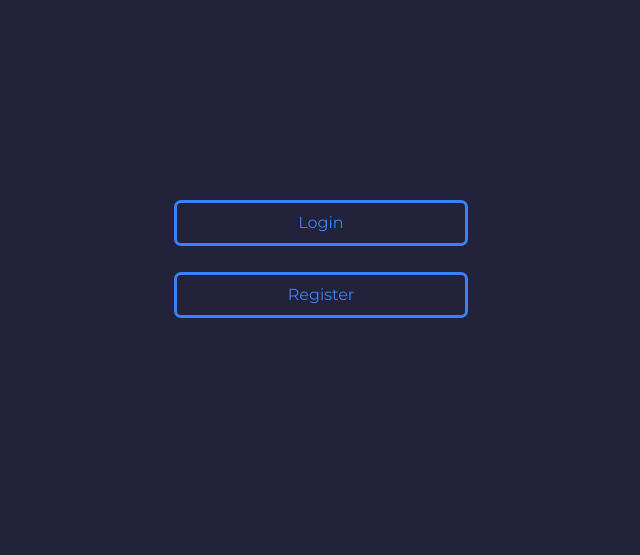
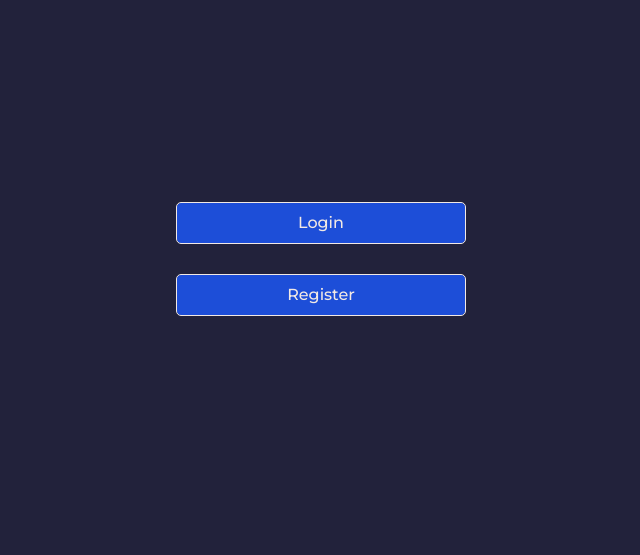
Before and after one commit to usyntest/CollegeApp, a Django app: page /profile/ in a window 1280 px wide. Shown: the part 144-699 px from the top of the page, without its empty margins (319-959 px from the left). Run offline with Django 4.2, Linux system fonts and the light colour scheme; some libraries are stand-ins or nearby versions.

Commit message:
profile page minor UI changes and buttons across the website changed

```diff
--- a/client/static/client/profile.css
+++ b/client/static/client/profile.css
@@ -1,4 +1,13 @@
 .profile-card {
     background-color: #4A4E69;
+    color: #C9ADA7;
+}
+
+.profile-card-username {
+    color: #9A8C98;
+}
+
+.profile-card-course, .profile-card-year, .profile-card-clout {
     color: #F2E9E4;
+
 }
--- a/client/static/client/style.css
+++ b/client/static/client/style.css
@@ -45,3 +45,9 @@ textarea {
     color: #F2E9E4 !important;
     border: 2px solid #9A8C98;
 }
+
+.btn {
+    color: #F2E9E4;
+    font-weight: 500;
+    outline: #F2E9E4 1px solid;
+}
--- a/client/templates/client/create.html
+++ b/client/templates/client/create.html
@@ -44,7 +44,7 @@
         <input type="hidden" value="" class="clout-input" name="clout">
 
         <div class="button my-5 w-100">
-            <button class="py-2 my-4 px-4 outline outline-blue-500 text-blue-500 rounded w-full submit-btn" type="submit">
+            <button class="btn py-2 my-4 px-4 bg-blue-700 rounded w-full submit-btn" type="submit">
                 Create
             </button>
         </div>
--- a/client/templates/client/profile.html
+++ b/client/templates/client/profile.html
@@ -4,7 +4,9 @@
 <div class="flex md:w-72 w-100 mx-auto h-full justify-center items-center">
   {% if user.is_authenticated %} {% if user.username %}
   <div>
-    <div class="profile-card rounded-lg pt-10 pb-5 mb-5 shadow-lg shadow-zinc-600">
+    <div
+      class="profile-card rounded-lg pt-10 pb-5 mb-5 shadow-lg shadow-zinc-600"
+    >
       <div class="profile-card-img">
         <img
           src="{{ user.student.image.url }}"
@@ -17,23 +19,21 @@
           <h1 class="text-xl font-bold leading-5">
             {{ user.first_name }} {{ user.last_name }}
           </h1>
-          <p class="text-sm">@{{ user.username }}</p>
+          <p class="profile-card-username text-sm">@{{ user.username }}</p>
         </div>
 
         <div class="w-full my-3">
-          <div class="w-100 text-center">
+          <div class="w-100 text-center profile-card-course">
             <img
               class="h-7 inline"
               src="{% static 'client/icons/course.svg' %}"
               alt="course icon svg"
             />
-            <p class="inline md:text-sm">
-                B.Sc (Hons) Computer Science
-            </p>
+            <p class="inline md:text-sm">B.Sc (Hons) Computer Science</p>
           </div>
           <div class="w-3/4 mx-auto flex pt-3">
             <div class="w-2/4">
-              <div class="text-center">
+              <div class="text-center profile-card-clout">
                 <img
                   class="h-7 inline"
                   src="{% static 'client/icons/clout.svg' %}"
@@ -43,7 +43,7 @@
               </div>
             </div>
             <div class="w-2/4">
-              <div class="text-center">
+              <div class="text-center profile-card-year">
                 <img
                   class="h-7 inline"
                   src="{% static 'client/icons/year.svg' %}"
@@ -67,7 +67,7 @@
           </div>
           {% endif %} {% if user.student.instagram %}
           <div class="w-full h-10 my-2">
-            <a href="https://www.instagram.com/{{ user.student.instagram }}">
+            <a href="https://www.instagram.com/{{ user.student.instagram }}" target="_blank">
               <img
                 class="h-full mx-auto"
                 src="{% static 'client/icons/instagram.svg' %}"
@@ -76,7 +76,7 @@
           </div>
           {% endif %} {% if user.student.snapchat %}
           <div class="w-full h-10 my-2">
-            <a href="https://www.snapchat.com/add/{{ user.student.snapchat }}">
+            <a href="https://www.snapchat.com/add/{{ user.student.snapchat }}" target="_blank">
               <img
                 class="h-full mx-auto"
                 src="{% static 'client/icons/snapchat.svg' %}"
@@ -89,7 +89,7 @@
     </div>
     <a href="{% url 'logout' %}">
       <button
-        class="py-2 my-4 px-4 outline outline-blue-500 text-blue-500 rounded w-full"
+        class="btn py-2 my-4 px-4 bg-blue-700 rounded w-full"
         type="submit"
       >
         Logout
@@ -102,7 +102,7 @@
   <div class="w-full">
     <a href="{% url 'login' %}">
       <button
-        class="py-2 my-4 px-4 outline outline-blue-500 text-blue-500 rounded w-full"
+        class="btn py-2 my-4 px-4 bg-blue-700 rounded w-full"
         type="submit"
       >
         Login
@@ -110,7 +110,7 @@
     </a>
     <a href="{% url 'register' %}">
       <button
-        class="py-2 my-4 px-4 outline outline-blue-500 text-blue-500 rounded w-full"
+        class="btn py-2 my-4 px-4 bg-blue-700 rounded w-full"
         type="submit"
       >
         Register
--- a/users/static/users/style.css
+++ b/users/static/users/style.css
@@ -44,3 +44,9 @@ body {
     bottom: 0;
     padding: 0 15px;
 }
+
+.btn {
+    color: #F2E9E4;
+    font-weight: 500;
+    outline: #F2E9E4 1px solid;
+}
```
Also changed, not shown: users/templates/users/login.html (+11 -11 lines), users/templates/users/register.html (+11 -11 lines).
